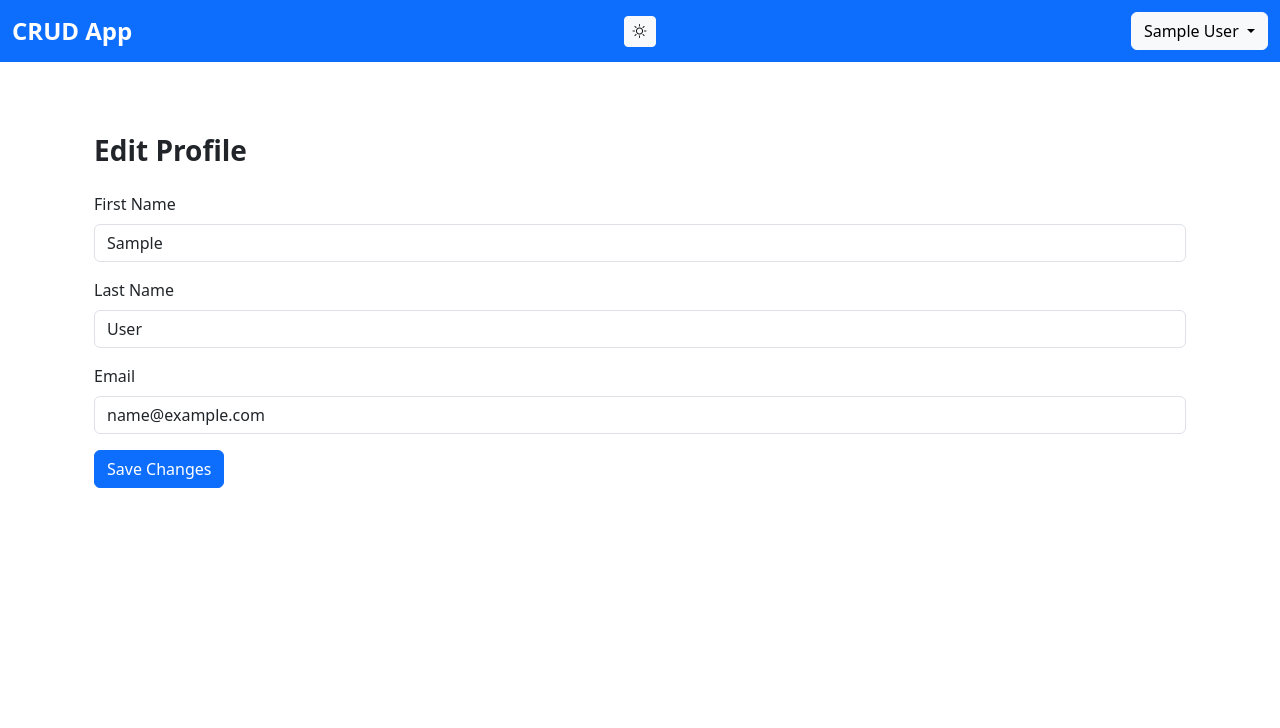
After one commit to paulo1403/crud-django, a Django app: page /edit-profile/ in a window 1280 px wide. The commit adds this page. Shown: the top 728 px of the page. Run offline with Django 4.2, Linux system fonts and the light colour scheme; the visitor is signed in with stand-in values (Sample User, id 1).

Commit message:
Add user profile editing functionality: implement edit profile view, create template, and update URLs

```diff
--- a/crud_app/templates/base.html
+++ b/crud_app/templates/base.html
@@ -36,12 +36,15 @@
               data-bs-toggle="dropdown"
               aria-expanded="false"
             >
-              {{ user.username }}
+              {{ user.get_full_name|default:user.username }}
             </button>
             <ul
               class="dropdown-menu dropdown-menu-end"
               aria-labelledby="userDropdown"
             >
+              <li>
+                <a class="dropdown-item" href="/edit-profile/">Edit Profile</a>
+              </li>
               <li><a class="dropdown-item" href="/logout/">Logout</a></li>
             </ul>
           </div>
--- /dev/null
+++ b/crud_app/templates/edit_profile.html
@@ -0,0 +1,39 @@
+{% extends 'base.html' %} {% block content %}
+<div class="container mt-5">
+  <h1 class="fs-3 fw-bold mb-4">Edit Profile</h1>
+  <form method="post">
+    {% csrf_token %}
+    <div class="mb-3">
+      <label for="id_first_name" class="form-label">First Name</label>
+      <input
+        type="text"
+        name="first_name"
+        class="form-control"
+        id="id_first_name"
+        value="{{ user.first_name }}"
+      />
+    </div>
+    <div class="mb-3">
+      <label for="id_last_name" class="form-label">Last Name</label>
+      <input
+        type="text"
+        name="last_name"
+        class="form-control"
+        id="id_last_name"
+        value="{{ user.last_name }}"
+      />
+    </div>
+    <div class="mb-3">
+      <label for="id_email" class="form-label">Email</label>
+      <input
+        type="email"
+        name="email"
+        class="form-control"
+        id="id_email"
+        value="{{ user.email }}"
+      />
+    </div>
+    <button type="submit" class="btn btn-primary">Save Changes</button>
+  </form>
+</div>
+{% endblock %}
--- a/crud_app/templates/item_list.html
+++ b/crud_app/templates/item_list.html
@@ -8,6 +8,7 @@
     <tr>
       <th>Name</th>
       <th>Description</th>
+      <th>Created By</th>
       <th>Actions</th>
     </tr>
   </thead>
@@ -16,6 +17,7 @@
     <tr>
       <td>{{ item.name }}</td>
       <td>{{ item.description }}</td>
+      <td>{{ item.created_by.get_full_name }}</td>
       <td>
         <a
           href="{% url 'item_update' item.id %}"
--- a/crud_app/urls.py
+++ b/crud_app/urls.py
@@ -1,6 +1,7 @@
 from django.urls import path
 from . import views
 from django.contrib.auth import views as auth_views
+from .views import edit_profile
 
 urlpatterns = [
     path('', views.item_list, name='item_list'),
@@ -9,4 +10,5 @@ urlpatterns = [
     path('<int:pk>/delete/', views.item_delete, name='item_delete'),
     path('login/', auth_views.LoginView.as_view(template_name='login.html'), name='login'),
     path('logout/', auth_views.LogoutView.as_view(), name='logout'),
+    path('edit-profile/', edit_profile, name='edit_profile'),
 ]
--- a/crud_app/views.py
+++ b/crud_app/views.py
@@ -1,5 +1,8 @@
 from django.shortcuts import render, get_object_or_404, redirect
 from django.contrib.auth.decorators import login_required
+from django.contrib.auth.models import User
+from django.contrib import messages
+from django.utils.http import url_has_allowed_host_and_scheme
 from .models import Item
 
 # List all items
@@ -36,3 +39,19 @@ def item_delete(request, pk):
         item.delete()
         return redirect('item_list')
     return render(request, 'item_confirm_delete.html', {'item': item})
+
+# Edit user profile
+@login_required
+def edit_profile(request):
+    if request.method == 'POST':
+        user = request.user
+        user.first_name = request.POST.get('first_name', user.first_name)
+        user.last_name = request.POST.get('last_name', user.last_name)
+        user.email = request.POST.get('email', user.email)
+        user.save()
+        messages.success(request, 'Profile updated successfully!')
+
+        # Redirect to the item list page after saving changes
+        return redirect('item_list')
+
+    return render(request, 'edit_profile.html', {'next': request.GET.get('next', '')})
```
